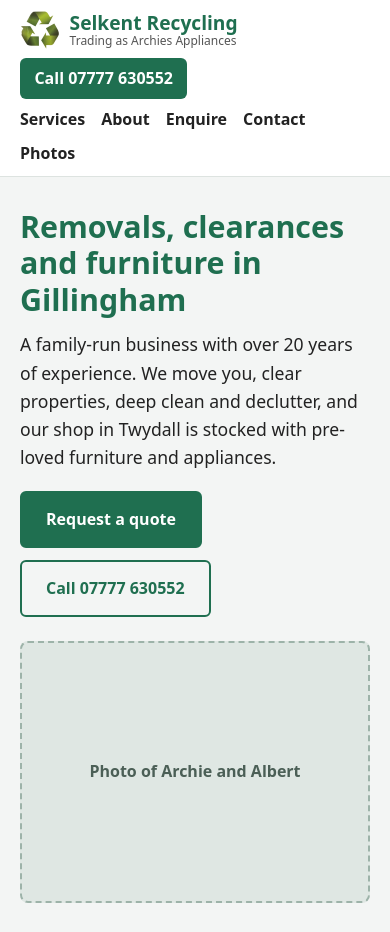
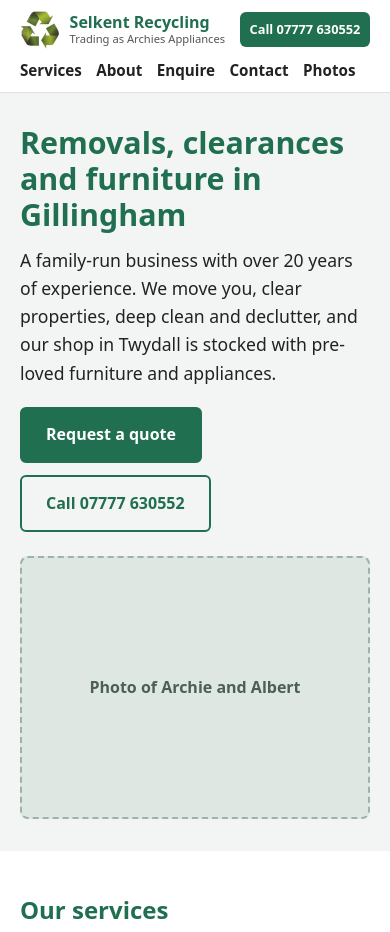
Before and after one commit to hdixon6/selkent-recycling-website, a plain HTML site: page index.html in a window 390 px wide. Shown: the top 932 px of the page. Drawn offline with Linux system fonts and the light colour scheme.

Commit message:
Put call button beside the logo on mobile

```diff
--- a/styles.css
+++ b/styles.css
@@ -126,8 +126,8 @@ figcaption { margin-top: 0.5rem; font-size: 0.95rem; color: #555; }
 .brand { text-decoration: none; color: var(--text); display: flex; align-items: center; gap: 0.6rem; }
 .brand-logo { width: 40px; height: 40px; flex: none; }
 .brand-text { display: grid; line-height: 1.2; }
-.brand-name { font-size: 1.2rem; font-weight: 700; color: var(--accent); }
-.brand-sub { font-size: 0.75rem; color: #555; }
+.brand-name { font-size: 1rem; font-weight: 700; color: var(--accent); }
+.brand-sub { font-size: 0.7rem; color: #555; }
 .site-header nav { display: flex; gap: 1.25rem; }
 .site-header nav a { color: var(--text); text-decoration: none; font-weight: 600; }
 .site-header nav a:hover { color: var(--accent); }
@@ -141,9 +141,10 @@ figcaption { margin-top: 0.5rem; font-size: 0.95rem; color: #555; }
 }
 /* Phones: name and call button on one row, links in a row underneath */
 .header-inner { padding-top: 0.6rem; padding-bottom: 0.6rem; }
-.brand { order: 1; }
-.header-phone { order: 2; padding: 0.5rem 0.9rem; }
-.site-header nav { order: 3; flex-basis: 100%; gap: 0.5rem 1rem; flex-wrap: wrap; }
+.brand { order: 1; flex: 1 1 0; min-width: 0; }
+.brand-sub { white-space: normal; }
+.header-phone { order: 2; padding: 0.45rem 0.6rem; font-size: 0.8rem; white-space: nowrap; }
+.site-header nav { order: 3; flex-basis: 100%; gap: 0.5rem 0.9rem; flex-wrap: wrap; font-size: 0.95rem; }
 
 /* Hero: text first on phones, text and photo side by side on wider screens */
 .hero { background: var(--bg-alt); }
@@ -248,7 +249,9 @@ main.section ul { padding-left: 1.25rem; }
 /* Header goes into one row only when there is room for brand, nav and phone button */
 @media (min-width: 900px) {
   .brand, .header-phone, .site-header nav { order: 0; }
-  .site-header nav { flex-basis: auto; gap: 1.25rem; }
+  .brand { flex: none; }
+  .brand-sub { white-space: nowrap; }
+  .site-header nav { flex-basis: auto; gap: 1.25rem; font-size: 1rem; }
   .header-phone { padding: 0.6rem 1rem; }
   .header-inner { column-gap: 1.5rem; }
 }
```
Also changed, not shown: 1 other file.
